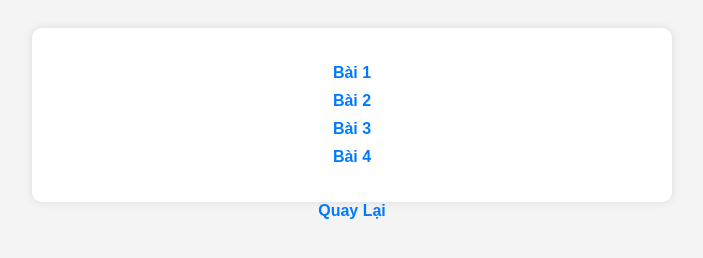
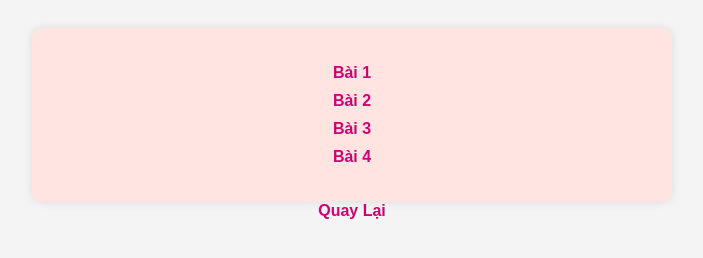
Before and after one commit to vumaiphuong224001823/baitapweb, a plain HTML site: page index.html in a window 1280 px wide. Shown: the whole page, without its empty margins (288-991 px from the left). Drawn offline with Linux system fonts and the light colour scheme.

Commit message:
Update index.html

```diff
--- a/index.html
+++ b/index.html
@@ -14,7 +14,7 @@
         .container {
             max-width: 600px;
             margin: auto;
-            background: white;
+            background: #ffe4e1;
             padding: 20px;
             border-radius: 10px;
             box-shadow: 0 0 10px rgba(0, 0, 0, 0.1);
@@ -28,7 +28,7 @@
         }
         a {
             text-decoration: none;
-            color: #007bff;
+            color:#d10073;
             font-weight: bold;
         }
         a:hover {
```
